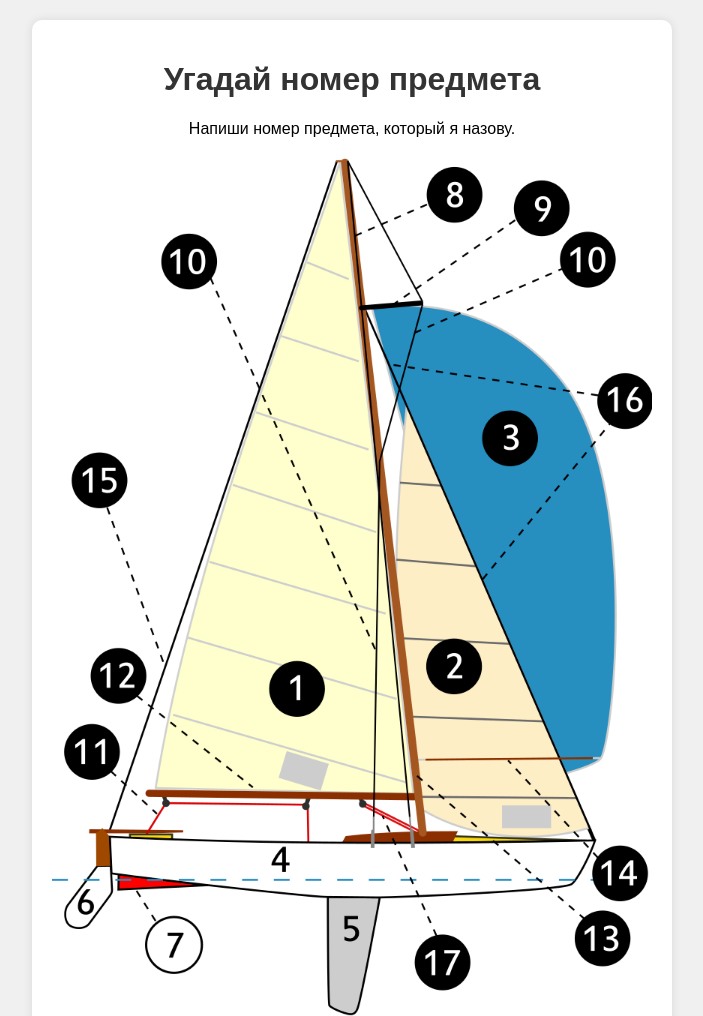
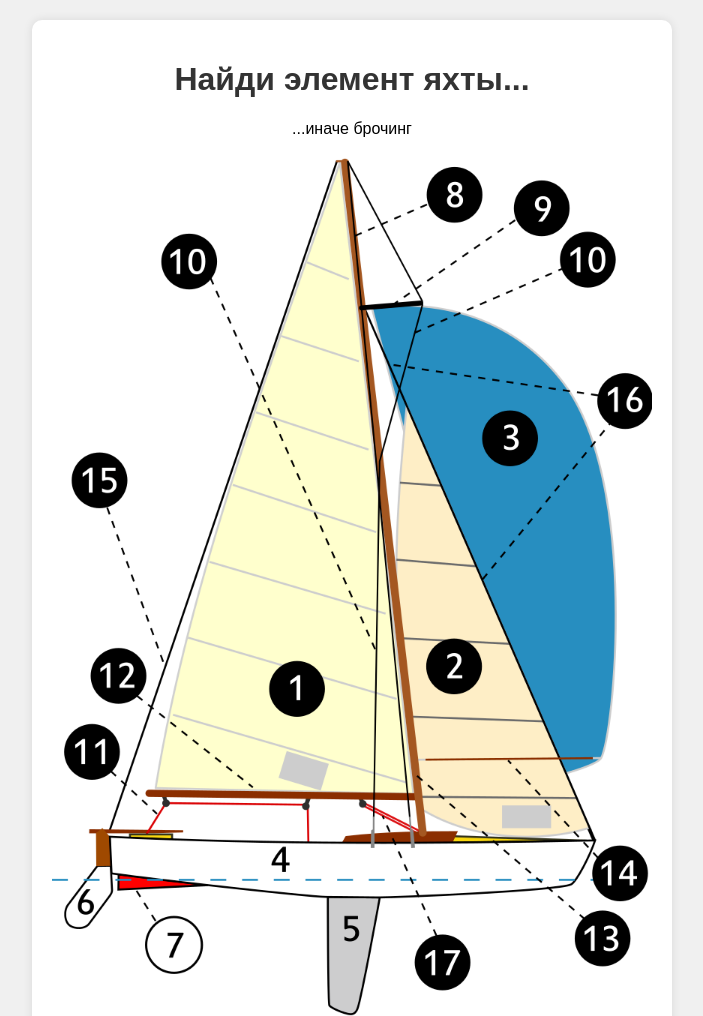
Before and after one commit to gmchessus/zigzag, a plain HTML site: page index.html in a window 1280 px wide. Shown: the top 1016 px of the page, without its empty margins (288-991 px from the left). Drawn offline with Linux system fonts and the light colour scheme.

Commit message:
Update index.html

```diff
--- a/index.html
+++ b/index.html
@@ -60,8 +60,8 @@
 </head>
 <body>
     <div class="game-container">
-        <h1>Угадай номер предмета</h1>
-        <p>Напиши номер предмета, который я назову.</p>
+        <h1>Найди элемент яхты...</h1>
+        <p>...иначе брочинг</p>
         <div class="image-container">
         <img src="yacht.svg.png" alt="Sailboat Diagram"
         </div>
```
